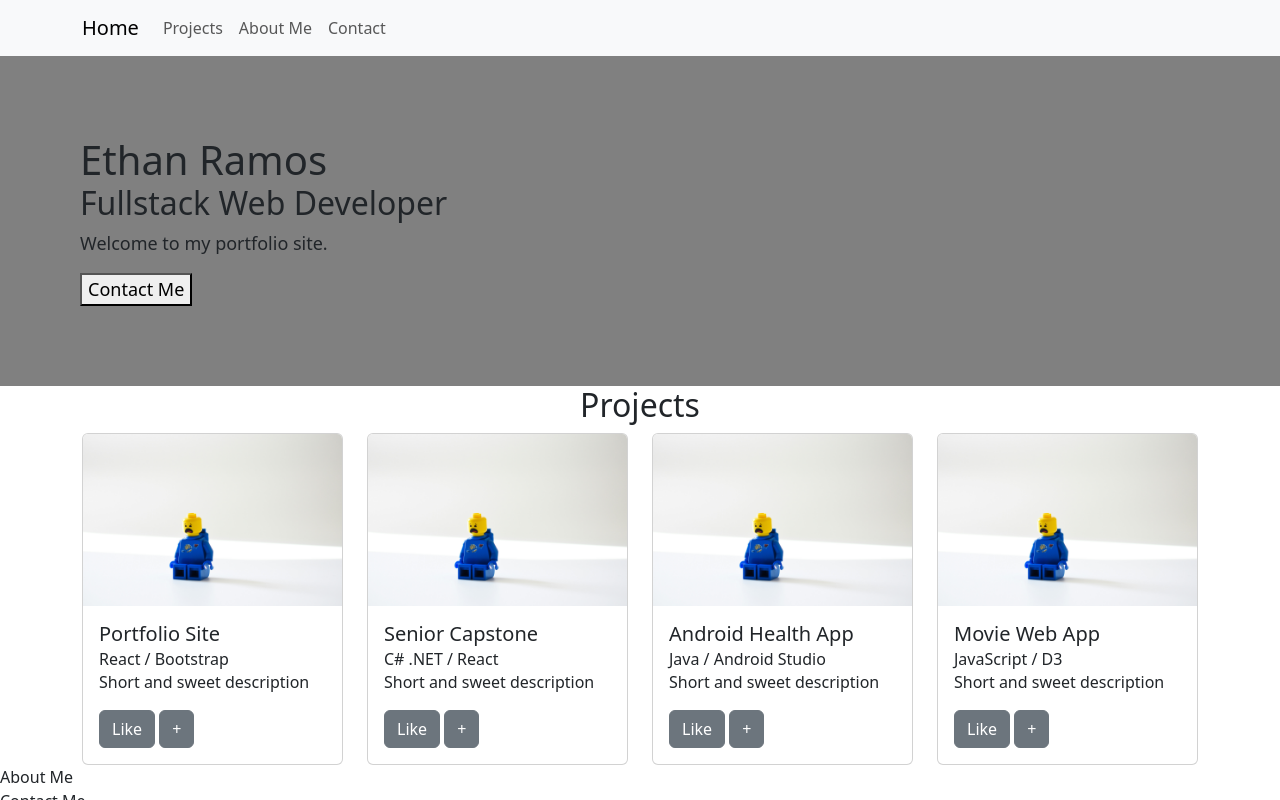
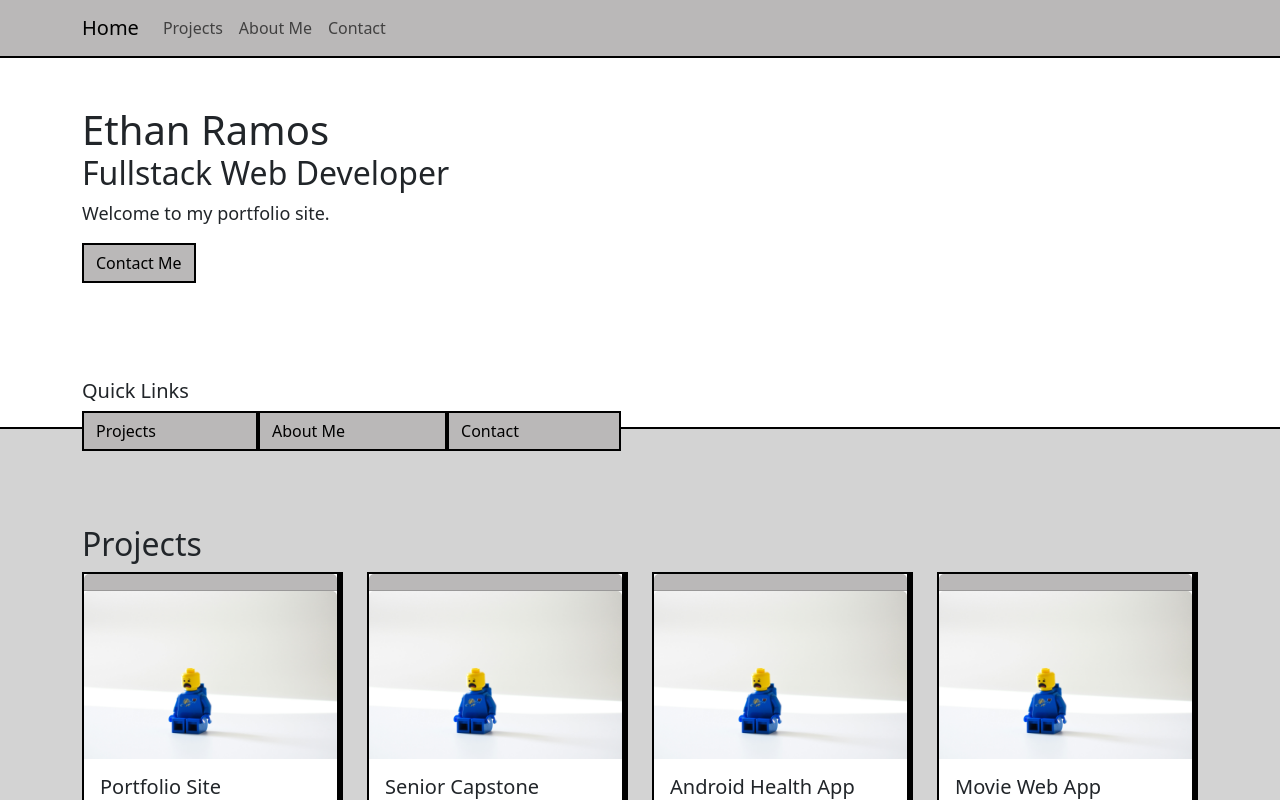
Before and after one commit to ethramos22/portfolio, a React (Create React App) app: page / in a window 1280 px wide. Shown: the top 800 px of the page. Built offline with nearby package versions, Linux system fonts and the light colour scheme.

Commit message:
styling progress

```diff
--- a/src/App.css
+++ b/src/App.css
@@ -1,77 +1,72 @@
+:root {
+  --light: lightgray;
+  --dark: rgb(186, 184, 184);
+}
+
 html {
   scroll-behavior: smooth;
 }
-.center {
-  text-align: center;
+
+.navbar {
+  background-color: var(--dark) !important;
+  border-bottom: 2px solid black;
 }
 
-/* NAV BAR */
-
-.Nav-Item {
-  float: left;
-  padding-right: 10vh;
-  text-align: center;
-}
-
-.Nav-Item a {
-  display: block;
-  text-align: center;
-  padding: 15px;
-  text-decoration: none;
+.btn {
+  background-color: var(--dark);
+  border: 2px solid black;
+  border-radius: 0;
   color: black;
 }
 
-.Nav-Item:hover{
-  background-color: gray;
+.large .btn {
+  padding-right: 100px;
 }
 
-#Nav {
-  margin: 0;
-  list-style-type: none;
-  padding: 0;
-  overflow: hidden;
-  background-color: #fff0ff;
+.card {
+  border: 2px solid black;
+  border-radius: 0;
+  border-right: 6px solid black;
+  border-bottom: 6px solid black;
+}
+
+.card-header {
+  background-color: var(--dark);
+  border-radius: 0;
 }
 
 /* HERO */
 
 #Hero {
-  background-color: gray;
   font-size: large;
-  padding-left: 10vh;
-  padding-bottom: 10vh;
-  padding-top: 10vh;
 }
 
 #Hero-Header {
   margin: 0;
 }
 
-#Subheading {
-  padding-left: 10vh;
+
+/* Quick Links */
+
+#quickLinks {
+  transform: translateY(50%);
 }
 
 /* PROJECTS */
 
 #projects {
+  background-color: lightgray;
+  border-top: 2px solid black;
+  margin: none;
+}
+
+#Projects-Header {
+  padding-top: 10px;
+  padding-bottom: 10px;
 
 }
 
-#Projects-Header {
-  text-align: center;
-  padding-top: 10px;
-  padding-bottom: 10px;
-  background: linear-gradient(black 50%, gray 50%);
+.project-card {
+  border-right: 2px solid black;
+  border-bottom: 2px solid black;
 }
-
-.Card {
-  margin-right: 10px;
-  float: left;
-}
-
-.Card-Header{
-}
-
-.projectButtons {
-  border: none;
-}
--- a/src/App.js
+++ b/src/App.js
@@ -1,5 +1,5 @@
+import 'bootstrap/dist/css/bootstrap.min.css';
 import './App.css';
-import 'bootstrap/dist/css/bootstrap.min.css';
 // Changes
 import React from 'react';
 import Hero from './components/Hero';
@@ -7,12 +7,14 @@ import Projects from './components/Projects';
 import About from './components/About';
 import Contact from './components/Contact'
 import Navigation from './components/Navigation';
+import QuickLinks from './components/QuickLinks';
 
 function App() {
   return (
     <div className="App">
       <Navigation />
       <Hero />
+      <QuickLinks/>
       <Projects />
       <About />
       <Contact />
--- a/src/components/Hero.jsx
+++ b/src/components/Hero.jsx
@@ -1,5 +1,6 @@
 import React from 'react'
 import '../App.css';
+import { Button, Container } from 'react-bootstrap';
 
 export default function Hero() {
   function handleContact() {
@@ -7,11 +8,13 @@ export default function Hero() {
   }
 
   return (
-    <div id='Hero'>
-      <h1 id='Hero-Header'>Ethan Ramos</h1>
-      <h2 className='Subheading'>Fullstack Web Developer</h2>
-      <p>Welcome to my portfolio site.</p>
-      <button onClick={() => handleContact()}>Contact Me</button>
-    </div>
+    <Container className='py-5'>
+      <div id='Hero'>
+        <h1 id='Hero-Header'>Ethan Ramos</h1>
+        <h2 className='Subheading'>Fullstack Web Developer</h2>
+        <p>Welcome to my portfolio site.</p>
+        <Button variant='secondary' onClick={() => handleContact()}>Contact Me</Button>
+      </div>
+    </Container>
   );
 }
--- a/src/components/ProjectCard.jsx
+++ b/src/components/ProjectCard.jsx
@@ -1,19 +1,22 @@
 import React from 'react'
 import placeholderIMG from '../assets/legoPlaceholder.jpg'
 // Bootstrap
-import { Card, Col, Button } from 'react-bootstrap';
+import { Card, Col, Button, ButtonGroup } from 'react-bootstrap';
 
 export default function ProjectCard({project}) {
     return (
         <Col key={project.id}>
-            <Card border='none'>
+            <Card>
+                <Card.Header></Card.Header>
                 <Card.Img variant="top" src={placeholderIMG} alt='sad lego man' />
                 <Card.Body>
                     <Card.Title>{project.name}</Card.Title>
                     <Card.Subtitle>{project.desc}</Card.Subtitle>
                     <Card.Text>{project.info}</Card.Text>
-                    <Button variant='secondary'>Like</Button>{' '}
-                    <Button variant='secondary'>+</Button>
+                    <ButtonGroup>
+                        <Button variant='secondary'>Like</Button>
+                        <Button variant='secondary'>+</Button>
+                    </ButtonGroup>
                 </Card.Body>
             </Card>
         </Col>
--- a/src/components/Projects.jsx
+++ b/src/components/Projects.jsx
@@ -1,6 +1,5 @@
 import React from 'react'
 import ProjectCard from './ProjectCard';
-import ProjectsHeader from './ProjectsHeader';
 // Bootstrap
 import { Row, Container } from 'react-bootstrap';
 
@@ -13,13 +12,15 @@ export default function Projects() {
   ]
 
   return (
-    <Container fluid='md'>
-      <ProjectsHeader />
+    <div id='projects'>
+      <Container className='py-5 my-5'>
+        <h2 className='Subheading'>Projects</h2>
         <Row xs={1} md={2} lg={4} className="g-4">
           {projects.map((project) => (
             <ProjectCard key={project.id} project={project} />
           ))}
         </Row>
       </Container>
+    </div>
   );
 }
--- a/src/components/ProjectsHeader.jsx
+++ /dev/null
@@ -1,7 +0,0 @@
-import React from 'react'
-
-export default function ProjectsHeader() {
-  return (
-    <h2 className='Subheading center'>Projects</h2>
-  )
-}
--- /dev/null
+++ b/src/components/QuickLinks.jsx
@@ -0,0 +1,19 @@
+import React from 'react'
+import { Button, ButtonGroup, Container } from 'react-bootstrap'
+
+export default function QuickLinks() {
+    return (
+        <div id='quickLinks'>
+            <Container className='pb-4 mx-auto'>
+                <h5>Quick Links</h5>
+                <ButtonGroup>
+                    <div className='large'>
+                        <Button variant='secondary'>Projects</Button>
+                        <Button variant='secondary'>About Me</Button>
+                        <Button variant='secondary'>Contact</Button>
+                    </div>
+                </ButtonGroup>
+            </Container>
+        </div>
+    );
+}
```
Lines whose indentation alone changed are shown as unchanged.
